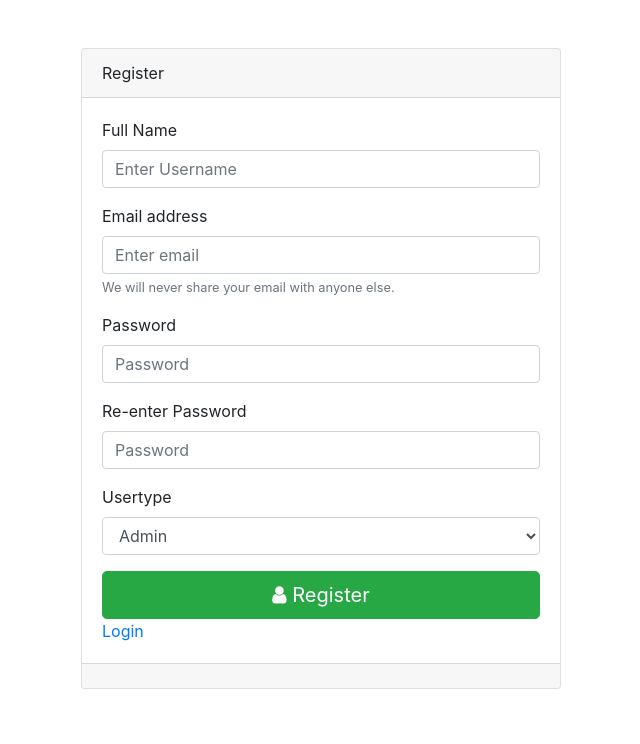
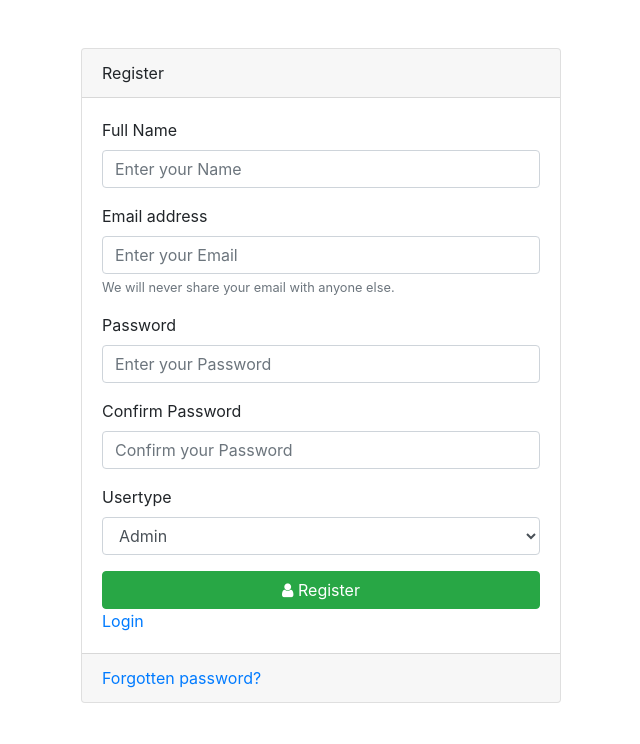
Before and after one commit to radoslawczapp/eCommerceWebsite, a PHP site: page /register.php in a window 1280 px wide. Shown: the part 56-800 px from the top of the page, without its empty margins (319-959 px from the left). Run offline with PHP 8.4, Linux system fonts and the light colour scheme; some libraries are stand-ins or nearby versions.

Commit message:
User class

```diff
--- a/public_html/register.php
+++ b/public_html/register.php
@@ -22,20 +22,20 @@
                     <form id="register_form">
                         <div class="form-group">
                             <label for="username">Full Name</label>
-                            <input type="text" name="username" class="form-control" id="username" placeholder="Enter Username">
+                            <input type="text" name="username" class="form-control" id="username" placeholder="Enter your Name">
                         </div>
                         <div class="form-group">
                             <label for="email">Email address</label>
-                            <input type="email" name="email" class="form-control" id="email" aria-describedby="emailHelp" placeholder="Enter email">
+                            <input type="email" name="email" class="form-control" id="email" aria-describedby="emailHelp" placeholder="Enter your Email">
                             <small id="emailHelp" class="form-text text-muted">We will never share your email with anyone else.</small>
                         </div>
                         <div class="form-group">
                             <label for="password1">Password</label>
-                            <input type="password" name="password1" class="form-control" id="password1" placeholder="Password">
+                            <input type="password" name="password1" class="form-control" id="password1" placeholder="Enter your Password">
                         </div>
                         <div class="form-group">
-                            <label for="password2">Re-enter Password</label>
-                            <input type="password" name="password2" class="form-control" id="password2" placeholder="Password">
+                            <label for="password2">Confirm Password</label>
+                            <input type="password" name="password2" class="form-control" id="password2" placeholder="Confirm your Password">
                         </div>
                         <div class="form-group">
                             <label for="usertype">Usertype</label>
@@ -44,14 +44,14 @@
                                 <option value="0">Other</option>
                             </select>
                         </div>
-                        <button type="submit" name="user_register" class="btn btn-success btn-lg btn-block login-button">
+                        <button type="submit" name="user_register" class="btn btn-success btn-block login-button">
                             <span class="fa fa-user"></span>&nbsp;Register
                         </button>
                         <span><a href="index.php">Login</a></span>
                     </form>
                 </div>
                 <div class="card-footer text-muted">
-                    <!-- <a href="#">Forgotten password?</a> -->
+                    <a href="#">Forgotten password?</a>
                 </div>
             </div>
         </div>
```
Also changed, not shown: public_html/includes/user.php (added, +59 -0 lines).
